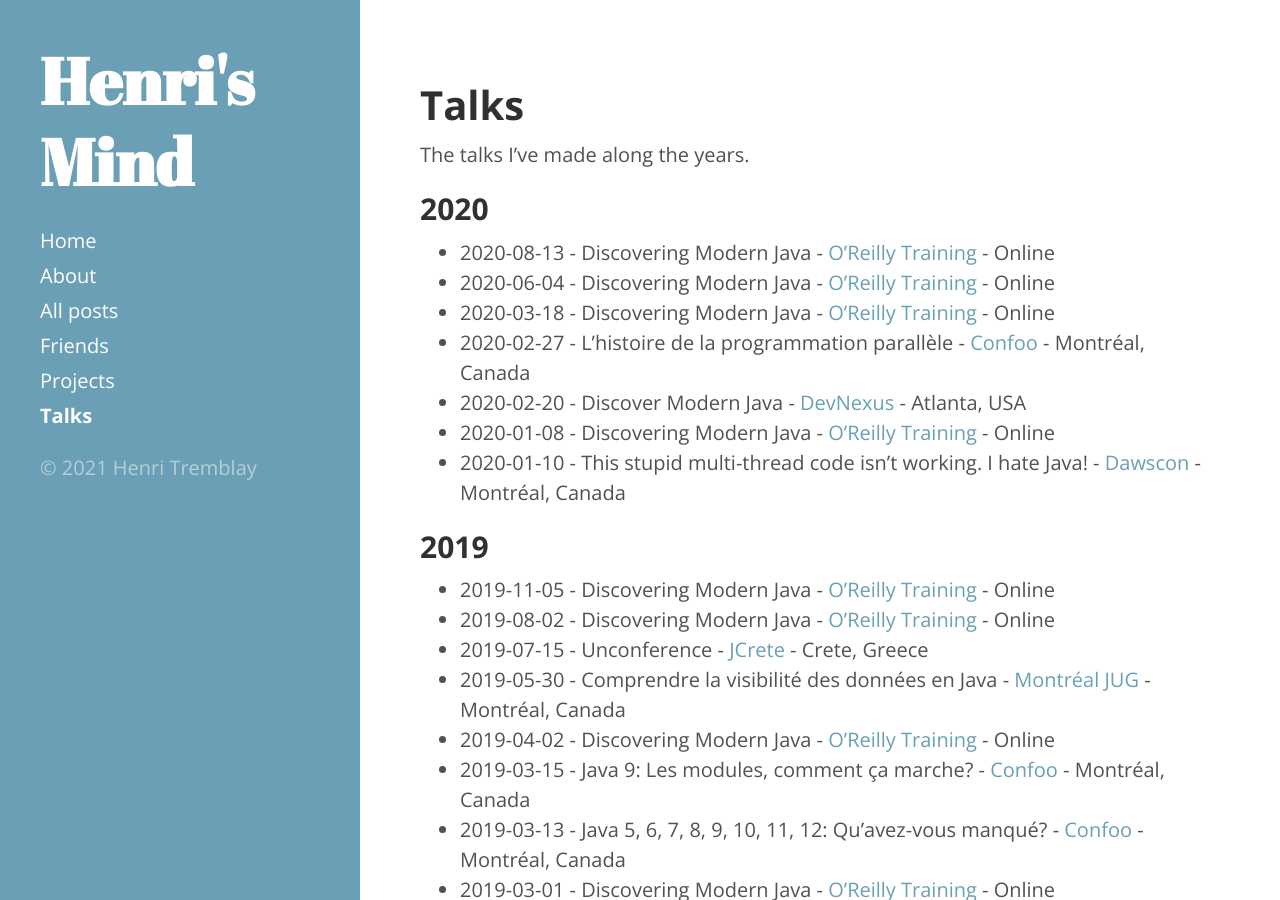
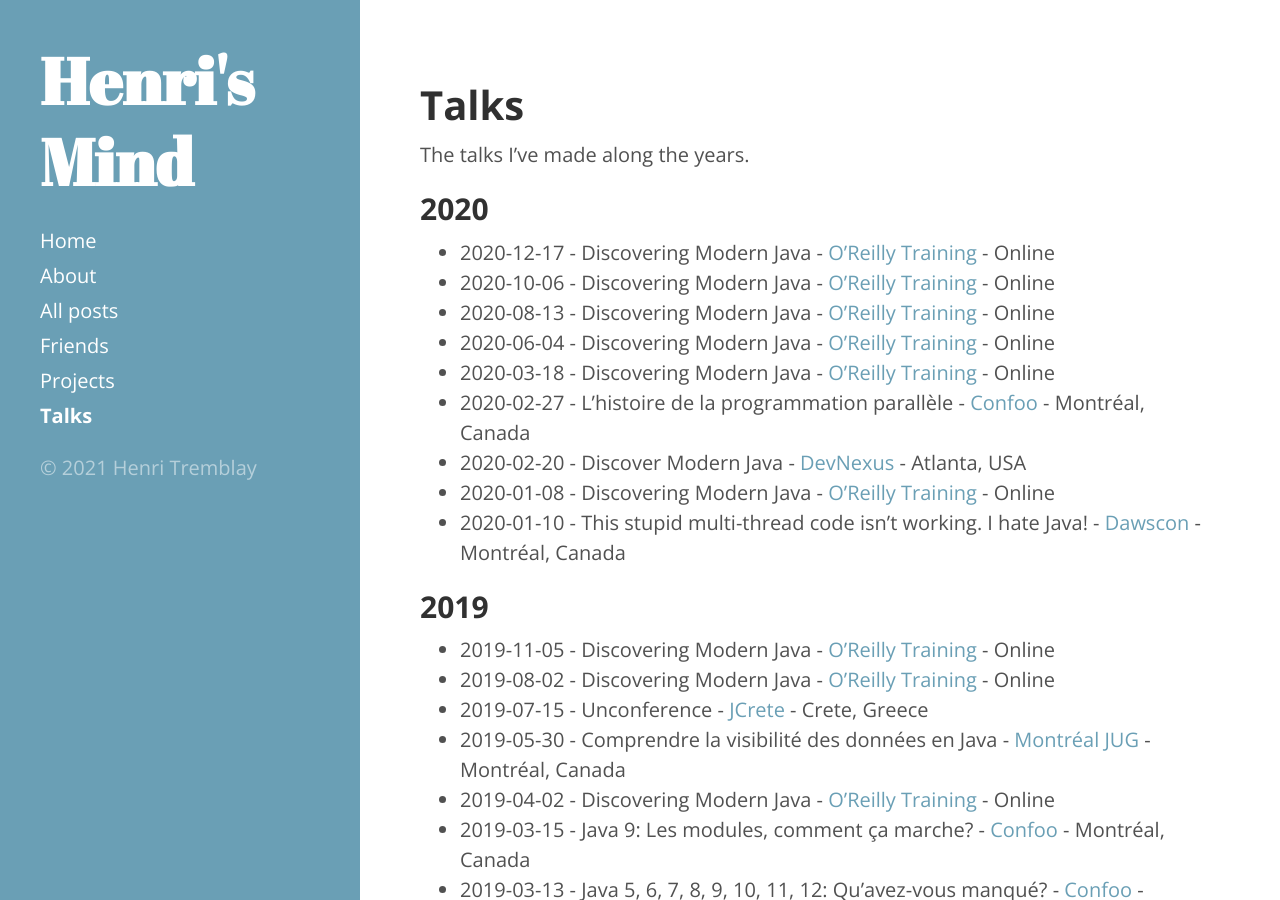
Before and after one commit to henri-tremblay/henri.github.io, a Jekyll site: the page built from talks.md, in a window 1280 px wide and 900 px high. Built offline with Jekyll 4.4.1, drawn with Linux system fonts in a browser that asks for light colours.

Commit message:
Add latest O'Reilly

```diff
--- a/talks.md
+++ b/talks.md
@@ -7,6 +7,8 @@ The talks I've made along the years.
 
 ## 2020
 
+* 2020-12-17 - Discovering Modern Java - [O'Reilly Training](https://www.oreilly.com/live-training/) - Online
+* 2020-10-06 - Discovering Modern Java - [O'Reilly Training](https://www.oreilly.com/live-training/) - Online
 * 2020-08-13 - Discovering Modern Java - [O'Reilly Training](https://www.oreilly.com/live-training/) - Online
 * 2020-06-04 - Discovering Modern Java - [O'Reilly Training](https://www.oreilly.com/live-training/) - Online
 * 2020-03-18 - Discovering Modern Java - [O'Reilly Training](https://www.oreilly.com/live-training/) - Online
```
